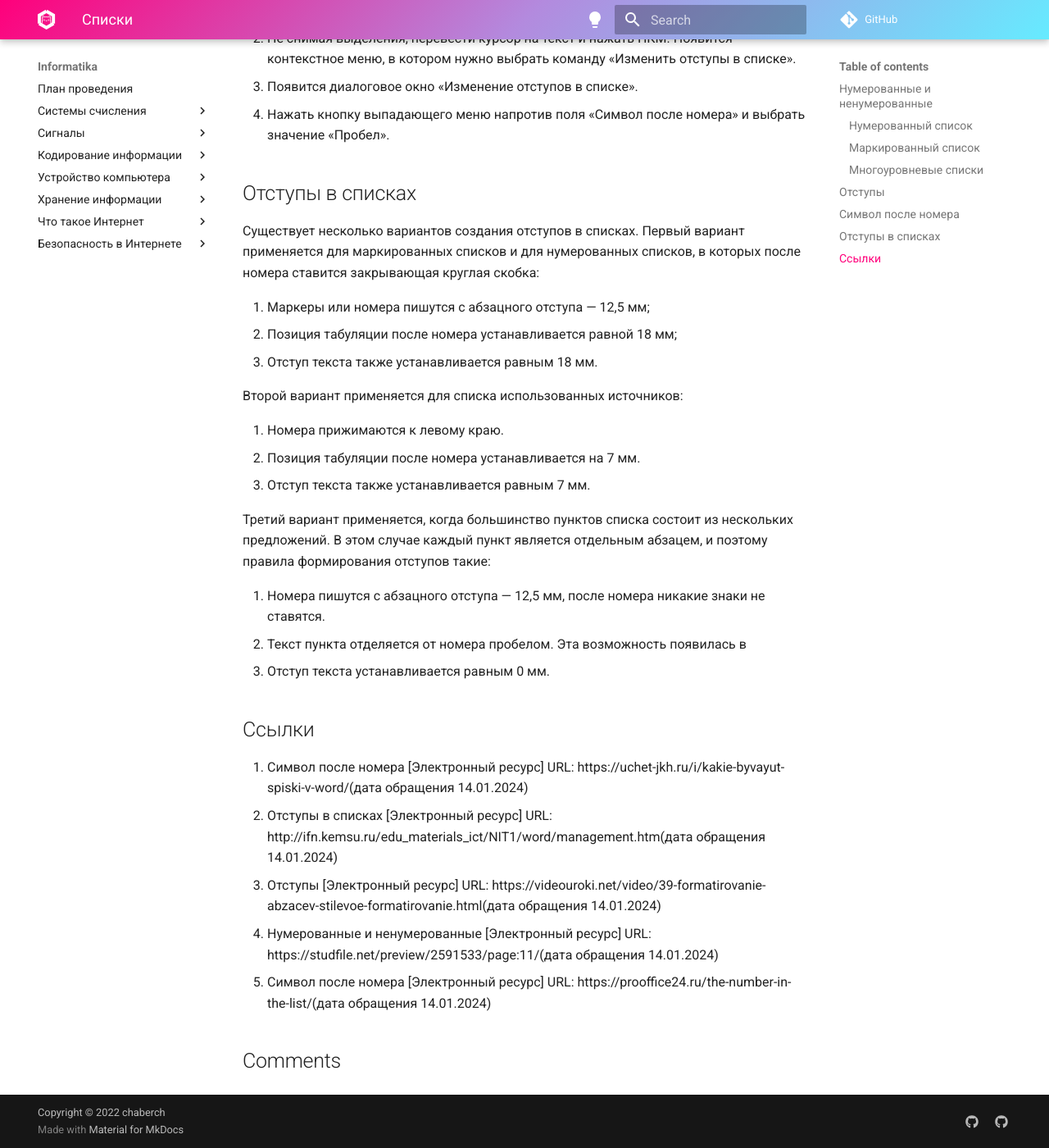
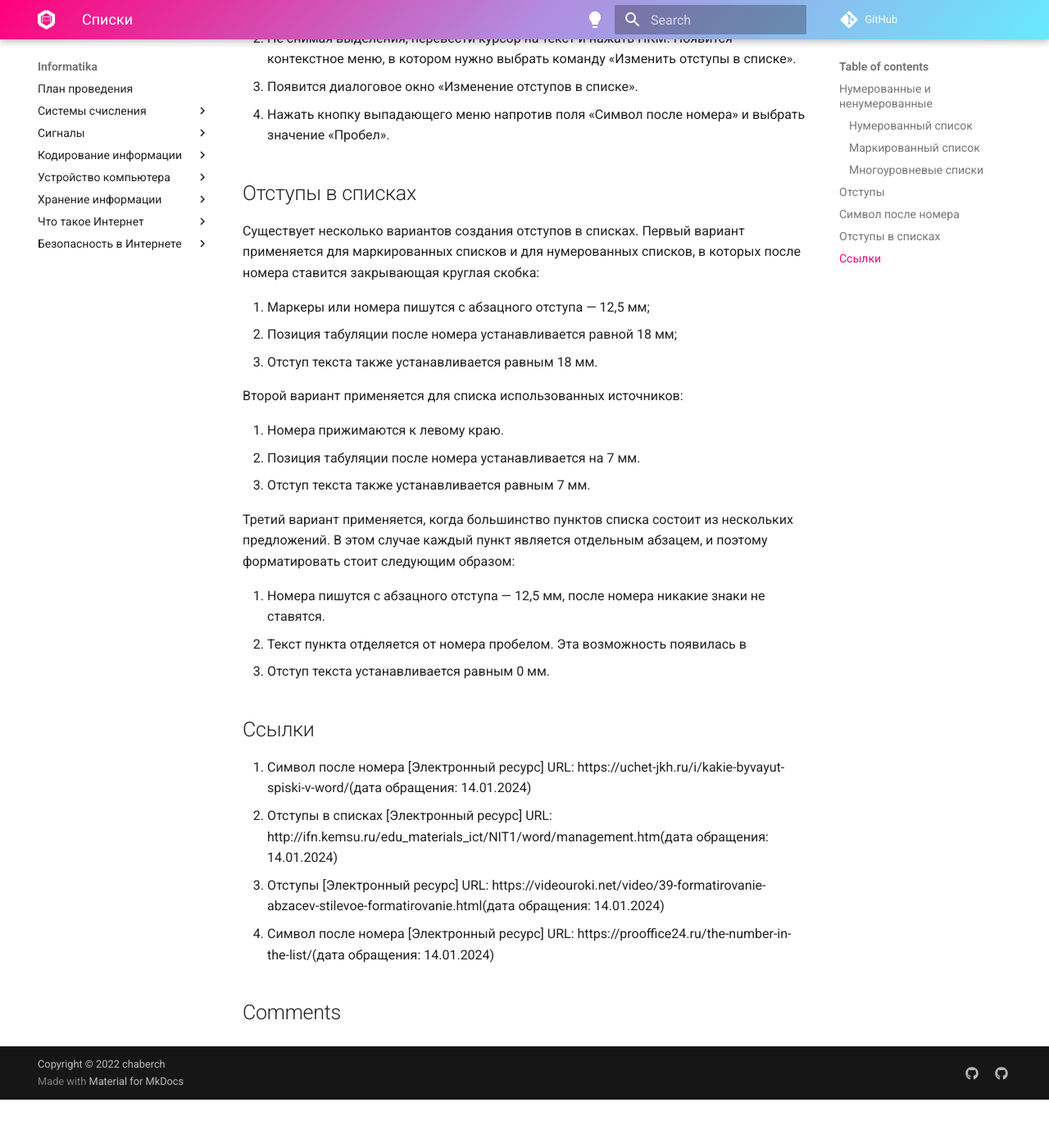
Before and after one commit to chabErch/Informatika, an MkDocs documentation site: the page built from docs/MS Word/Списки.md, in a window 1280 px wide and 1400 px high, scrolled down 2366 px. Shown: the whole window at 82% size. Built offline with MkDocs 1.6.1 and Material for MkDocs 9.7.7, drawn with Linux system fonts in a browser that asks for light colours; comment, search, counter and statistics services are not loaded; after the commit the page ends 3707 px from its top, so only the background shows below that.

Commit message:
Update Списки.md

```diff
--- a/docs/MS Word/Списки.md
+++ b/docs/MS Word/Списки.md
@@ -122,7 +122,7 @@
 
 Третий вариант применяется, когда большинство пунктов списка состоит
 из нескольких предложений. В этом случае каждый пункт является отдельным
-абзацем, и поэтому правила формирования отступов такие:
+абзацем, и поэтому форматировать стоит следующим образом:
 
 1. Номера пишутся с абзацного отступа — 12,5 мм, после номера никакие
     знаки не ставятся.
@@ -132,12 +132,10 @@
 ## Ссылки
 
 1. Символ после номера [Электронный ресурс] URL:
-	https://uchet-jkh.ru/i/kakie-byvayut-spiski-v-word/(дата обращения 14.01.2024)
+	https://uchet-jkh.ru/i/kakie-byvayut-spiski-v-word/(дата обращения: 14.01.2024)
 2. Отступы в списках [Электронный ресурс] URL:
-	http://ifn.kemsu.ru/edu_materials_ict/NIT1/word/management.htm(дата обращения 14.01.2024)
+	http://ifn.kemsu.ru/edu_materials_ict/NIT1/word/management.htm(дата обращения: 14.01.2024)
 3. Отступы [Электронный ресурс] URL:
-	https://videouroki.net/video/39-formatirovanie-abzacev-stilevoe-formatirovanie.html(дата обращения 14.01.2024)
-4. Нумерованные и ненумерованные [Электронный ресурс] URL:
-	https://studfile.net/preview/2591533/page:11/(дата обращения 14.01.2024)
-5. Символ после номера [Электронный ресурс] URL:
-	https://prooffice24.ru/the-number-in-the-list/(дата обращения 14.01.2024)
+	https://videouroki.net/video/39-formatirovanie-abzacev-stilevoe-formatirovanie.html(дата обращения: 14.01.2024)
+4. Символ после номера [Электронный ресурс] URL:
+	https://prooffice24.ru/the-number-in-the-list/(дата обращения: 14.01.2024)
```
